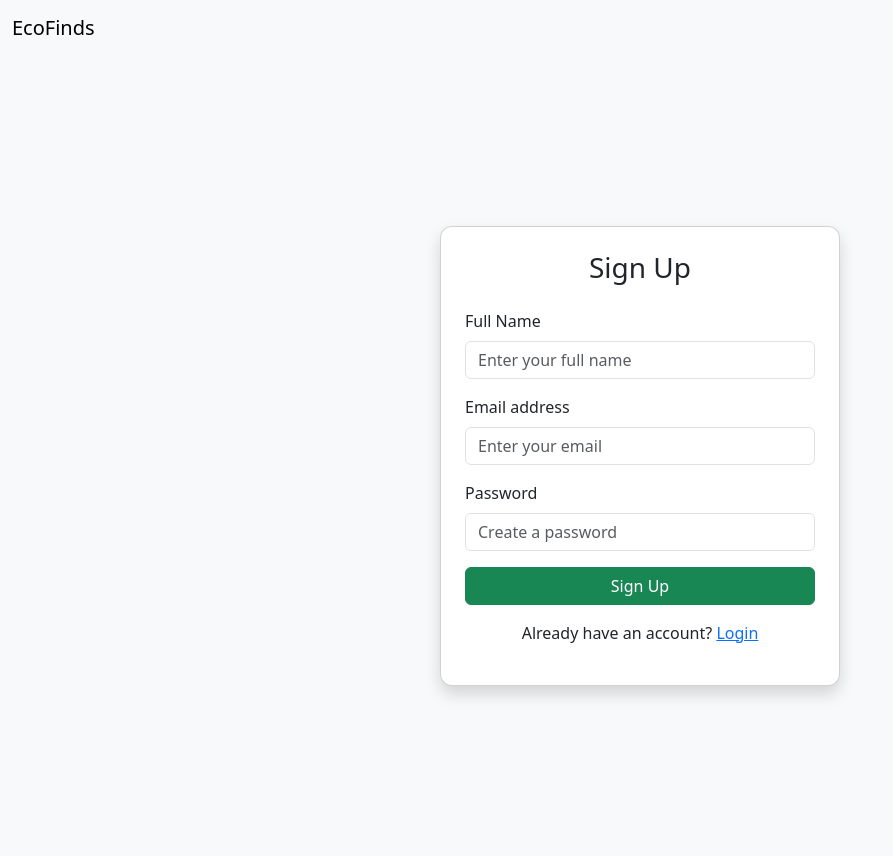
After one commit to Mahima-Koul/EcoFinds, a Flask app: template templates/register.html in a window 1280 px wide. The commit adds this page. Shown: the whole page, without its empty margins (0-893 px from the left). Run offline with Flask 3, Linux system fonts and the light colour scheme; the template is opened without the code that fills it, so the values that code supplies are empty.

Commit message:
added login and register pages

```diff
--- a/templates/index.html
+++ b/templates/index.html
@@ -17,6 +17,12 @@
     </button>
     <div class="collapse navbar-collapse" id="navbarSupportedContent">
       <ul class="navbar-nav ms-auto mb-2 mb-lg-0">
+         <li class="nav-item">
+  <a class="nav-link" href="login.html">Login</a>
+</li>
+<li class="nav-item">
+  <a class="btn btn-success ms-2" href="signup.html">Sign Up</a>
+</li>
 
         <li class="nav-item">
           <a class="nav-link active" aria-current="page" href="#">Home</a>
--- /dev/null
+++ b/templates/register.html
@@ -0,0 +1,45 @@
+<!DOCTYPE html>
+<html lang="en">
+<head>
+  <meta charset="UTF-8">
+  <meta name="viewport" content="width=device-width, initial-scale=1.0">
+  <title>Sign Up - EcoFinds</title>
+  <link href="https://cdn.jsdelivr.net/npm/bootstrap@5.3.3/dist/css/bootstrap.min.css" rel="stylesheet">
+</head>
+<body class="bg-light">
+
+  <!-- Navbar -->
+  <nav class="navbar navbar-expand-lg bg-body-tertiary">
+    <div class="container-fluid">
+      <a class="navbar-brand" href="index.html">EcoFinds</a>
+    </div>
+  </nav>
+
+  <!-- Signup Form -->
+  <div class="container d-flex justify-content-center align-items-center" style="min-height: 100vh;">
+    <div class="card shadow p-4" style="width: 400px; border-radius: 12px;">
+      <h3 class="text-center mb-4">Sign Up</h3>
+      <form>
+        <div class="mb-3">
+          <label for="name" class="form-label">Full Name</label>
+          <input type="text" class="form-control" id="name" placeholder="Enter your full name">
+        </div>
+        <div class="mb-3">
+          <label for="email" class="form-label">Email address</label>
+          <input type="email" class="form-control" id="email" placeholder="Enter your email">
+        </div>
+        <div class="mb-3">
+          <label for="password" class="form-label">Password</label>
+          <input type="password" class="form-control" id="password" placeholder="Create a password">
+        </div>
+        <button type="submit" class="btn btn-success w-100">Sign Up</button>
+      </form>
+      <p class="text-center mt-3">
+        Already have an account? <a href="login.html">Login</a>
+      </p>
+    </div>
+  </div>
+
+  <script src="https://cdn.jsdelivr.net/npm/bootstrap@5.3.3/dist/js/bootstrap.bundle.min.js"></script>
+</body>
+</html>
```
Also changed, not shown: templates/login.html (added, +41 -0 lines).
